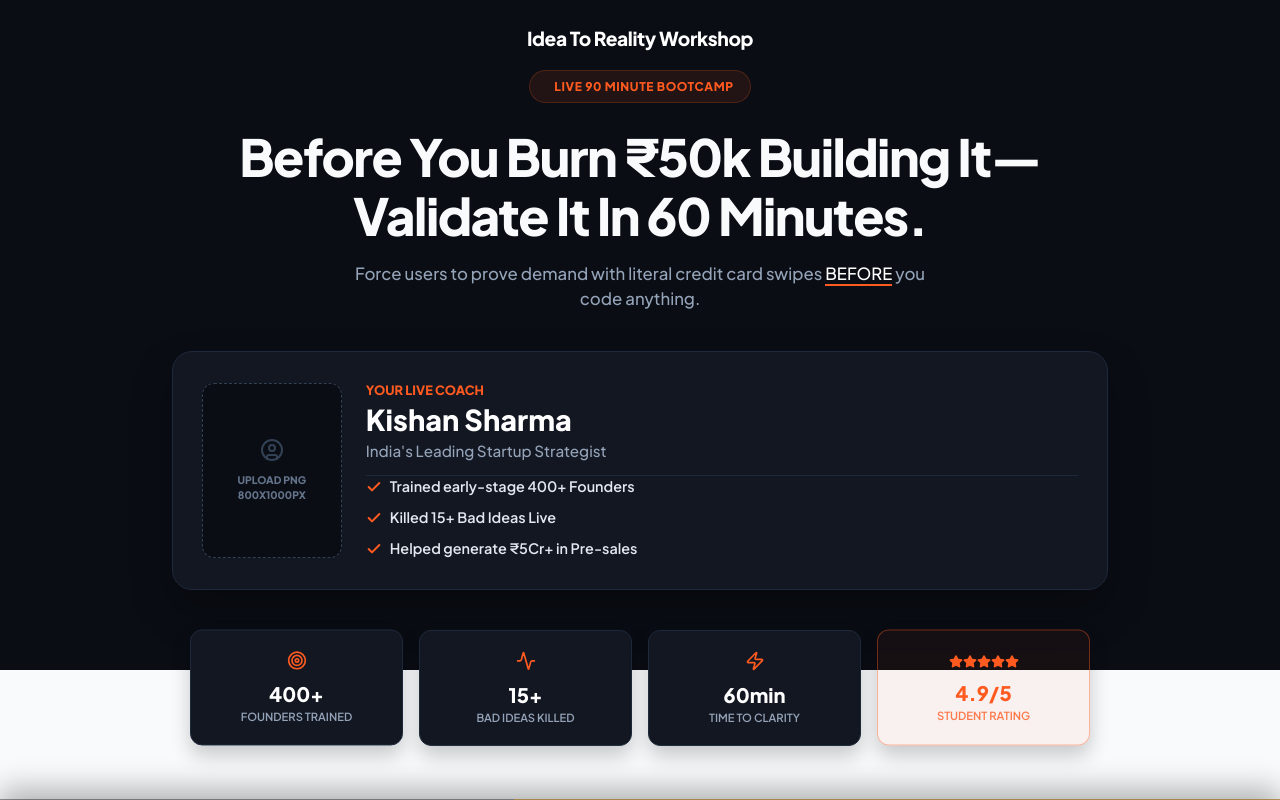
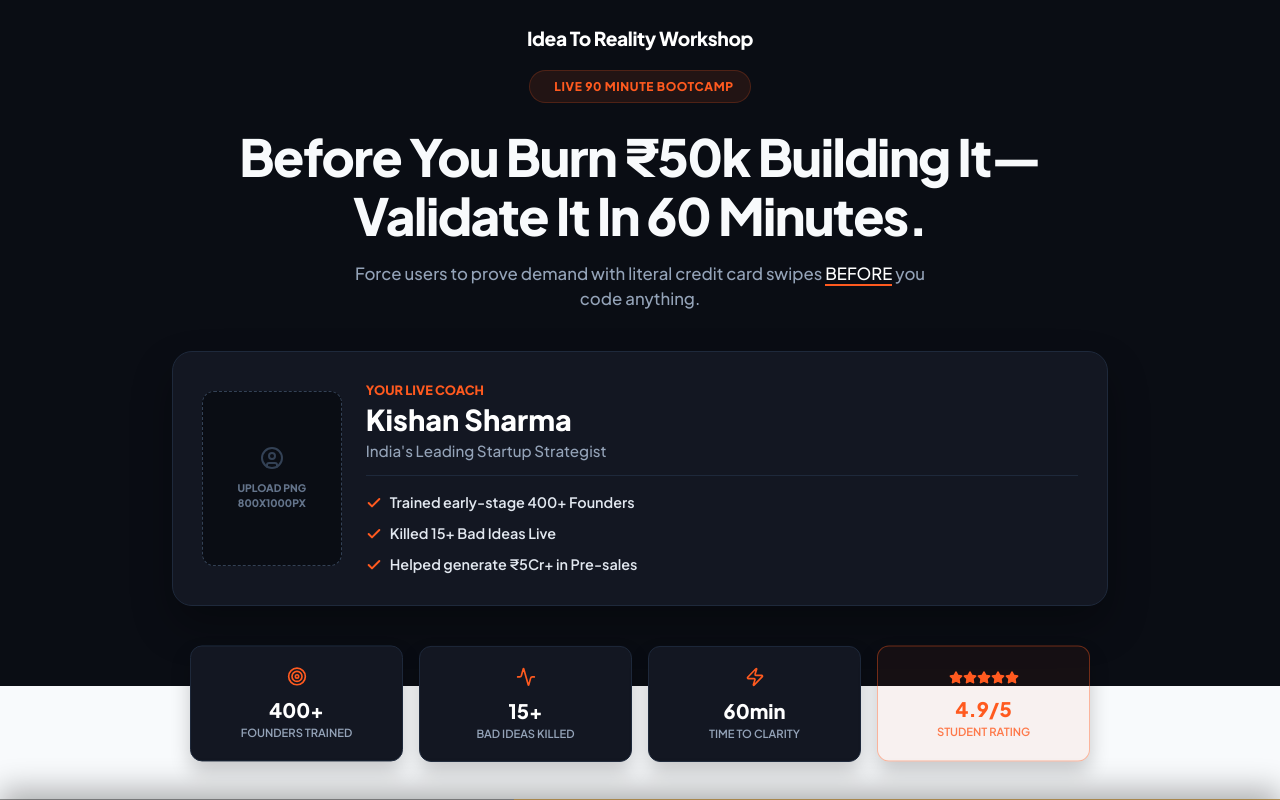
Before and after one commit to sameerkumar334333-gif/prime-corona, a React (Vite) app: page / in a window 1280 px wide. Shown: the top 800 px of the page. Built offline with nearby package versions, Linux system fonts and the light colour scheme.

Commit message:
fix: address invalid CSS keys

```diff
--- a/src/index.css
+++ b/src/index.css
@@ -177,8 +177,8 @@ body {
 .instructor-hero-card .coach-stats {
   display: grid;
   gap: 0.6rem;
-  marginTop: 0.5rem;
-  paddingTop: 1rem;
+  margin-top: 0.5rem;
+  padding-top: 1rem;
   border-top: 1px solid var(--border-dark);
 }
 
```
